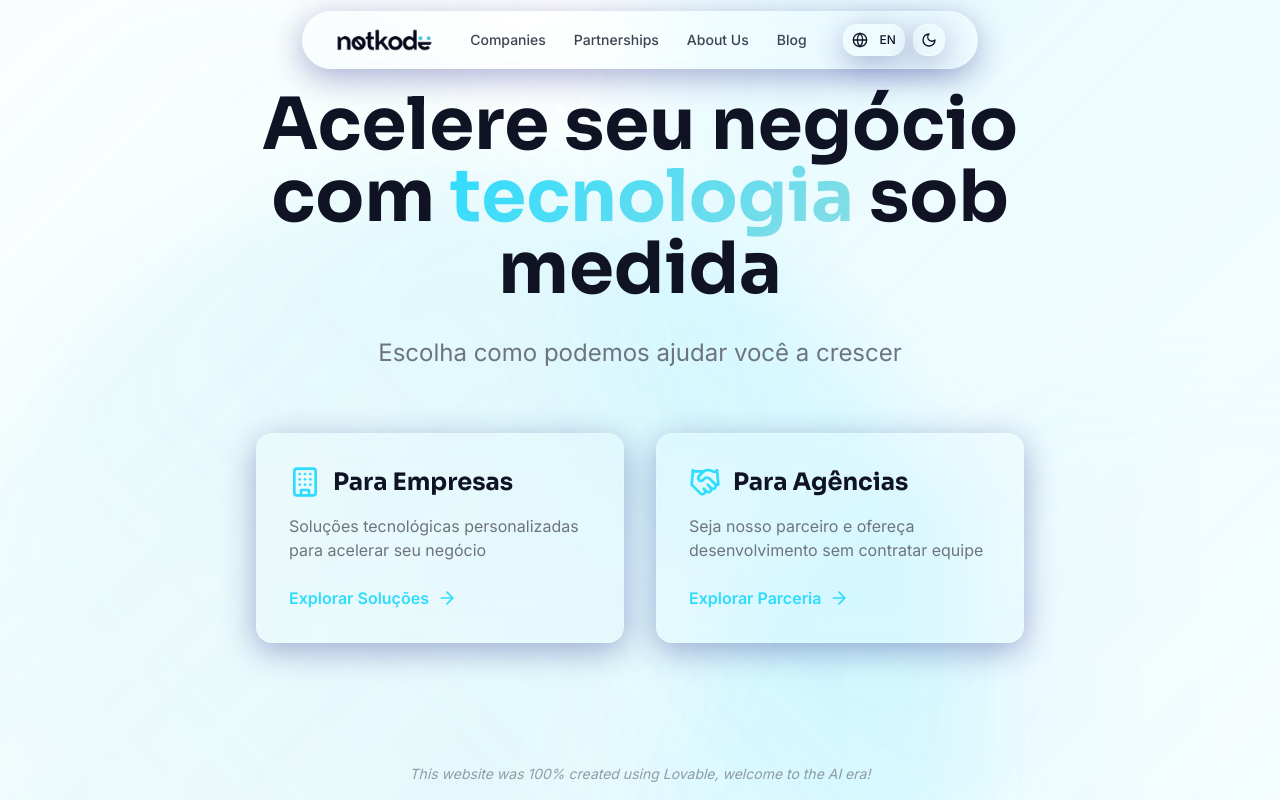
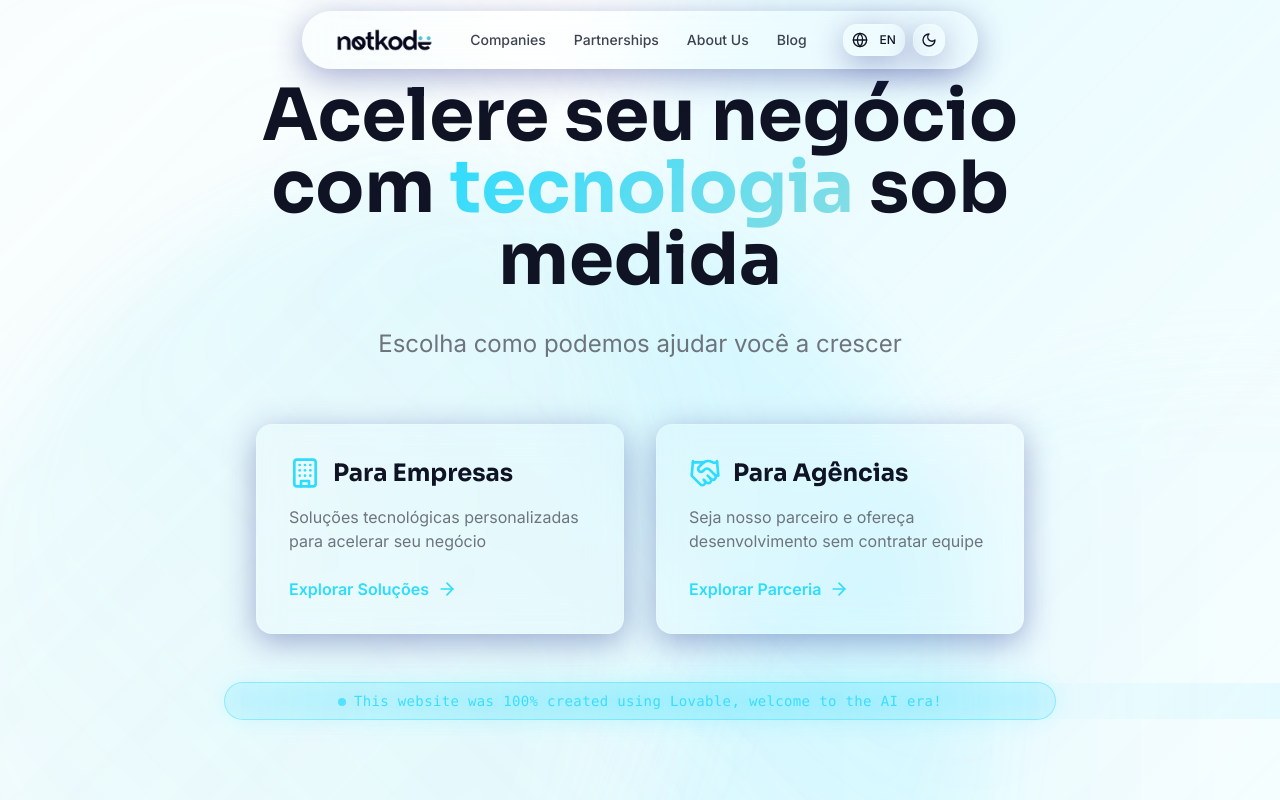
Before and after one commit to not-kode/notkode, a React (Vite) app: page / in a window 1280 px wide. Built offline with nearby package versions, Linux system fonts and the light colour scheme.

Commit message:
Add futuristic tag below selection boxes
The AI added a neon-style tag below the selection boxes on the home page.

```diff
--- a/src/index.css
+++ b/src/index.css
@@ -197,6 +197,12 @@
     }
   }
 
+  /* Shimmer animation for neon effect */
+  @keyframes shimmer {
+    0% { transform: translateX(-100%); }
+    100% { transform: translateX(100%); }
+  }
+
   /* Text gradient */
   .text-gradient {
     background: linear-gradient(135deg, hsl(var(--primary)), hsl(var(--secondary)));
--- a/src/pages/Home.tsx
+++ b/src/pages/Home.tsx
@@ -51,7 +51,7 @@ const Home: React.FC = () => {
         </p>
 
         {/* Options */}
-        <div className="grid md:grid-cols-2 gap-8 max-w-3xl mx-auto">
+        <div className="grid md:grid-cols-2 gap-8 max-w-3xl mx-auto mb-12">
           {/* Empresas Option */}
           <Link
             to="/empresas"
@@ -88,13 +88,18 @@ const Home: React.FC = () => {
             </div>
           </Link>
         </div>
-      </div>
 
-      {/* Lovable Tag */}
-      <div className="relative z-10 mt-8 mb-4 text-center">
-        <p className="text-sm text-muted-foreground/70 italic">
-          This website was 100% created using Lovable, welcome to the AI era!
-        </p>
+        {/* Futuristic Neon Lovable Tag */}
+        <div className="relative inline-block">
+          <div className="absolute inset-0 bg-gradient-to-r from-primary/20 via-primary/30 to-primary/20 blur-md rounded-full animate-pulse"></div>
+          <div className="relative bg-gradient-to-r from-primary/10 via-primary/20 to-primary/10 border border-primary/40 rounded-full px-6 py-2 backdrop-blur-sm">
+            <div className="absolute inset-0 bg-gradient-to-r from-transparent via-primary/10 to-transparent rounded-full animate-[shimmer_3s_ease-in-out_infinite]"></div>
+            <p className="relative text-sm font-medium text-primary/90 tracking-wide font-mono">
+              <span className="inline-block w-2 h-2 bg-primary rounded-full mr-2 animate-pulse"></span>
+              This website was 100% created using Lovable, welcome to the AI era!
+            </p>
+          </div>
+        </div>
       </div>
     </div>
   );
```
